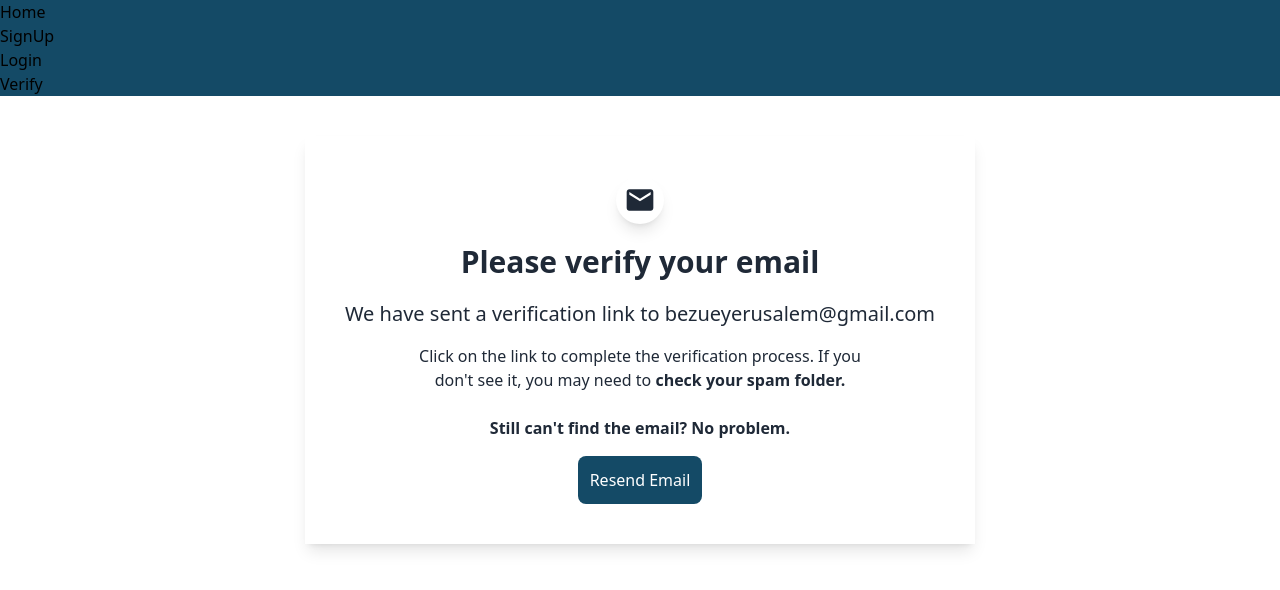
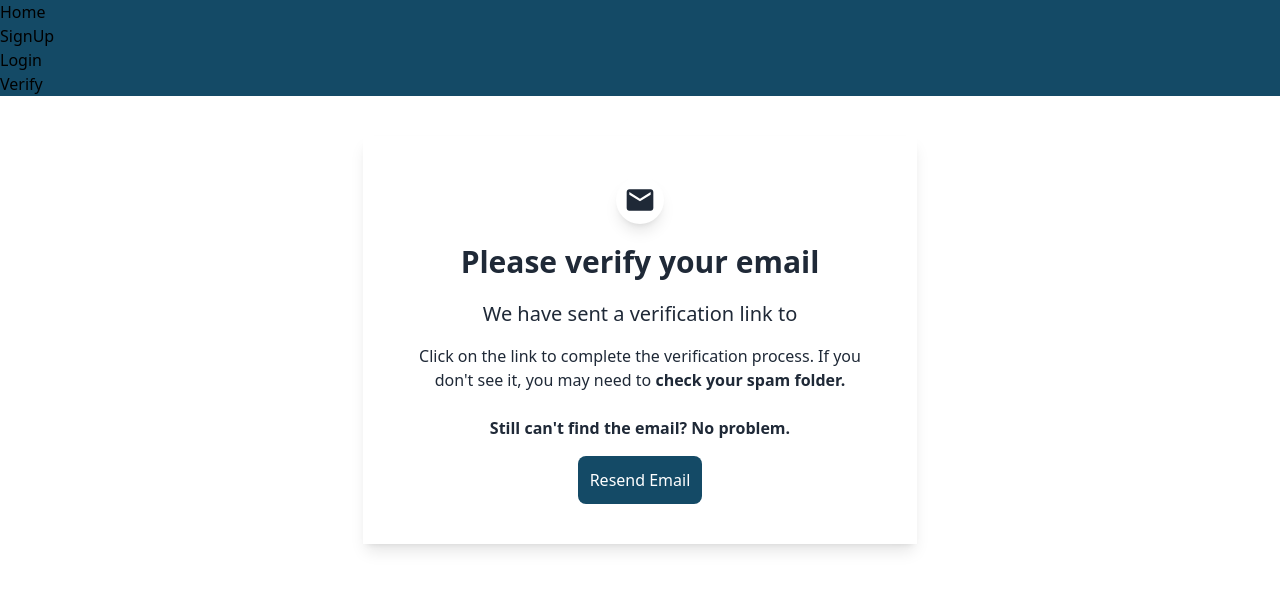
Before and after one commit to Bz14/Unique-Minds-E-learning, a Next.js app in the folder Frontend/unique-minds/: page /verify in a window 1280 px wide. Shown: the top 590 px of the page. Built offline with nearby package versions, Linux system fonts and the light colour scheme.

Commit message:
State updated for email.

```diff
--- a/Frontend/unique-minds/src/app/(user)/signup/page.tsx
+++ b/Frontend/unique-minds/src/app/(user)/signup/page.tsx
@@ -93,7 +93,7 @@ const SignUp = () => {
         );
       }
       reset();
-      router.push("/verify");
+      router.push(`/verify?email=${encodeURIComponent(data.email)}`);
     } catch (error) {
       console.log("Error", error);
       throw error;
--- a/Frontend/unique-minds/src/app/(user)/verify/page.tsx
+++ b/Frontend/unique-minds/src/app/(user)/verify/page.tsx
@@ -1,8 +1,10 @@
-// create a simple page showing that a verification email has been sent to the user email and
-// a button says check email when clicked it opens an email
+"use client";
+import { useSearchParams } from "next/navigation";
 import { MdEmail } from "react-icons/md";
 
 const Verify = () => {
+  const searchParams = useSearchParams();
+  const email = searchParams.get("email");
   return (
     <div className="flex align-middle justify-center mt-10 mx-auto shadow-lg w-fit max-h-screen bg-white">
       <div className="flex flex-col justify-center align-middle p-10 text-gray-800">
@@ -14,7 +16,7 @@ const Verify = () => {
         </h1>
         <div className="flex flex-col justify-center align-middle mx-auto">
           <h4 className="text-xl text-center">
-            We have sent a verification link to bezueyerusalem@gmail.com
+            We have sent a verification link to <b>{email}</b>
           </h4>
           <p className="text-center p-4">
             Click on the link to complete the verification process. If you
```
